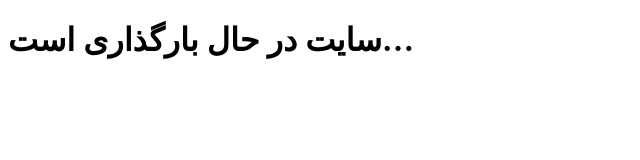
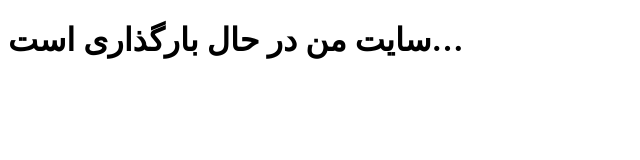
Before and after one commit to farzadmim-del/lenjantarhim, a plain HTML site: page index.html in a window 1280 px wide. Shown: the whole page, without its empty margins (0-640 px from the left). Drawn offline with Linux system fonts and the light colour scheme.

Commit message:
Update index.html

```diff
--- a/index.html
+++ b/index.html
@@ -5,6 +5,6 @@
   <title>Lenjan Tarhim</title>
 </head>
 <body>
-  <h1>سایت در حال بارگذاری است…</h1>
+  <h1>سایت من در حال بارگذاری است…</h1>
 </body>
 </html>
```
